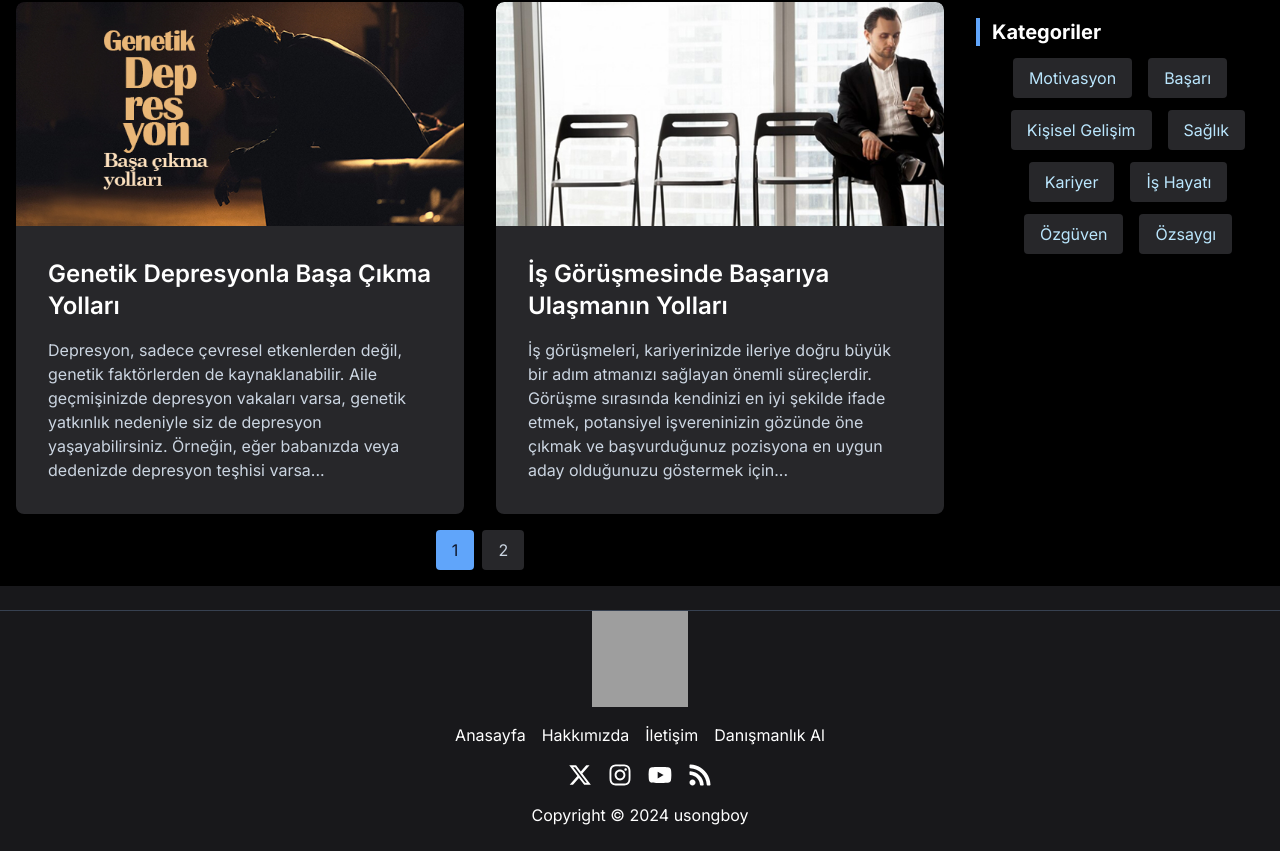
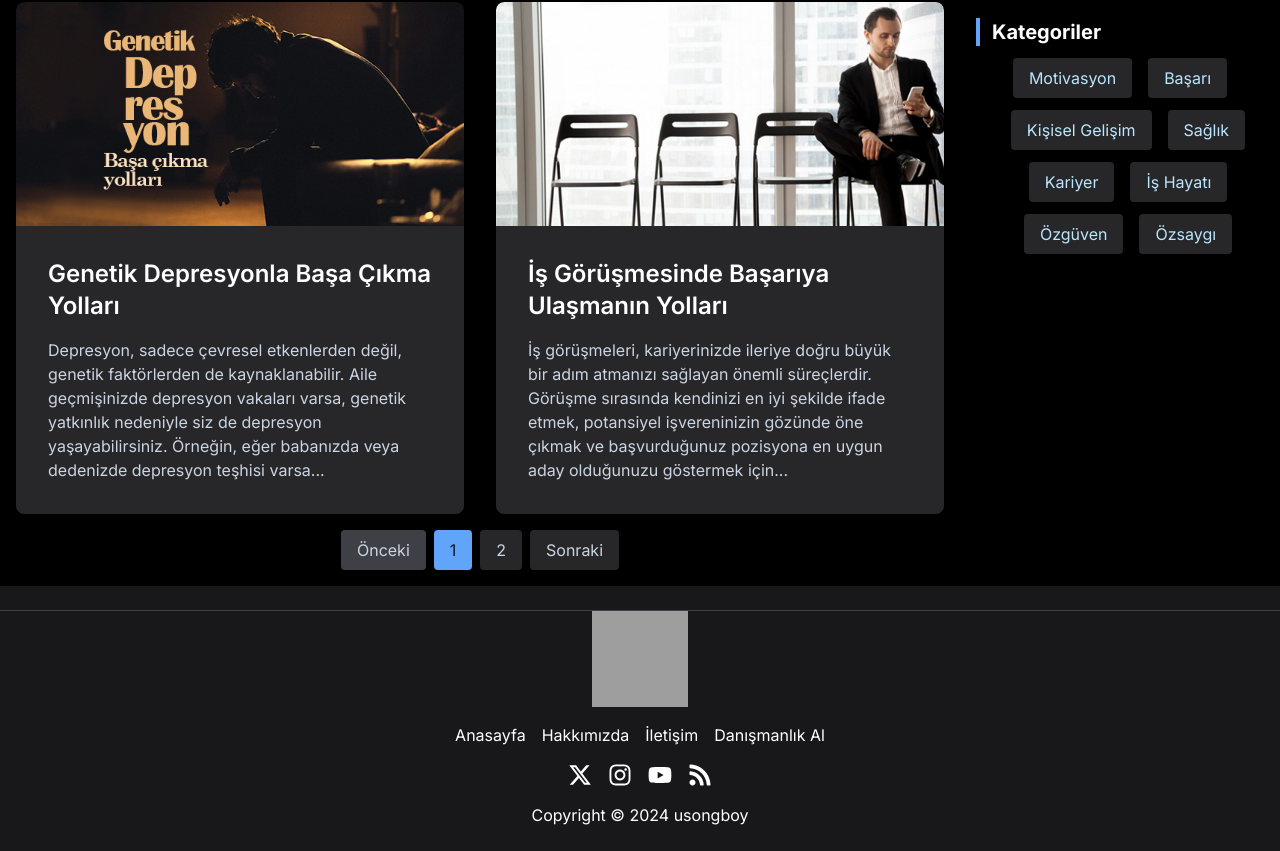
Before and after one commit to onurtaskirancom/usongboy, a Next.js app: page / in a window 1280 px wide. Shown: the part 1774-2625 px from the top of the page. Built offline with nearby package versions, Linux system fonts and the light colour scheme; no server answers; grey boxes are pictures that could not be loaded.

Commit message:
added pagination button

```diff
--- a/app/kategori/[category]/CategoryPageClient.js
+++ b/app/kategori/[category]/CategoryPageClient.js
@@ -52,7 +52,19 @@ export default function CategoryPageClient({ category }) {
         </h1>
         <BlogList posts={currentPosts} />
         {totalPages > 1 && (
-          <div className="pagination mt-4 flex justify-center">
+          <div className="pagination mt-4 flex justify-center items-center">
+            <button
+              onClick={() => paginate(currentPage - 1)}
+              disabled={currentPage === 1}
+              className={`px-4 py-2 mx-1 rounded ${
+                currentPage === 1
+                  ? 'bg-zinc-700 text-slate-300'
+                  : 'bg-zinc-800 text-slate-300'
+              }`}
+            >
+              Önceki
+            </button>
+
             {Array.from({ length: totalPages }, (_, index) => (
               <button
                 key={index + 1}
@@ -66,6 +78,18 @@ export default function CategoryPageClient({ category }) {
                 {index + 1}
               </button>
             ))}
+
+            <button
+              onClick={() => paginate(currentPage + 1)}
+              disabled={currentPage === totalPages}
+              className={`px-4 py-2 mx-1 rounded ${
+                currentPage === totalPages
+                  ? 'bg-zinc-700 text-slate-300'
+                  : 'bg-zinc-800 text-slate-300'
+              }`}
+            >
+              Sonraki
+            </button>
           </div>
         )}
       </div>
--- a/app/page.js
+++ b/app/page.js
@@ -93,7 +93,19 @@ export default function Home() {
         <div className="flex flex-col md:flex-row">
           <main className="w-full md:w-3/4 p-4">
             <BlogList posts={currentPosts} />
-            <div className="pagination mt-4 flex justify-center">
+            <div className="pagination mt-4 flex justify-center items-center">
+              <button
+                onClick={() => paginate(currentPage - 1)}
+                disabled={currentPage === 1}
+                className={`px-4 py-2 mx-1 rounded ${
+                  currentPage === 1
+                    ? 'bg-zinc-700 text-slate-300'
+                    : 'bg-zinc-800 text-slate-300'
+                }`}
+              >
+                Önceki
+              </button>
+
               {Array.from({ length: totalPages }, (_, index) => (
                 <button
                   key={index + 1}
@@ -107,6 +119,17 @@ export default function Home() {
                   {index + 1}
                 </button>
               ))}
+              <button
+                onClick={() => paginate(currentPage + 1)}
+                disabled={currentPage === totalPages}
+                className={`px-4 py-2 mx-1 rounded ${
+                  currentPage === totalPages
+                    ? 'bg-zinc-700 text-slate-300'
+                    : 'bg-zinc-800 text-slate-300'
+                }`}
+              >
+                Sonraki
+              </button>
             </div>
           </main>
           <aside className="w-full md:w-1/4 p-4">
--- a/app/posts/is-gorusmesinde-basariya-ulasmanin-yollari.mdx
+++ b/app/posts/is-gorusmesinde-basariya-ulasmanin-yollari.mdx
@@ -6,8 +6,11 @@ categories:
   - Kariyer
   - İş Hayatı
 excerpt: >-
-  İş görüşmeleri, kariyerinizde ileriye doğru büyük bir adım atmanızı sağlayan önemli süreçlerdir. Görüşme sırasında kendinizi en iyi şekilde ifade etmek, potansiyel işvereninizin gözünde öne çıkmak ve başvurduğunuz pozisyona en uygun aday olduğunuzu göstermek için...
-views: 51
+  İş görüşmeleri, kariyerinizde ileriye doğru büyük bir adım atmanızı sağlayan
+  önemli süreçlerdir. Görüşme sırasında kendinizi en iyi şekilde ifade etmek,
+  potansiyel işvereninizin gözünde öne çıkmak ve başvurduğunuz pozisyona en
+  uygun aday olduğunuzu göstermek için...
+views: 52
 image: /images/blog/is-gorusmesi.jpg
 ---
 
--- a/app/search/SearchResultsClient.js
+++ b/app/search/SearchResultsClient.js
@@ -52,7 +52,19 @@ export default function SearchResultsClient({ searchParams }) {
         {currentPosts.length > 0 ? (
           <>
             <BlogList posts={currentPosts} />
-            <div className="pagination mt-4 flex justify-center">
+            <div className="pagination mt-4 flex justify-center items-center">
+              <button
+                onClick={() => paginate(currentPage - 1)}
+                disabled={currentPage === 1}
+                className={`px-4 py-2 mx-1 rounded ${
+                  currentPage === 1
+                    ? 'bg-zinc-700 text-slate-300'
+                    : 'bg-zinc-800 text-slate-300'
+                }`}
+              >
+                Önceki
+              </button>
+
               {Array.from({ length: totalPages }, (_, index) => (
                 <button
                   key={index + 1}
@@ -66,6 +78,18 @@ export default function SearchResultsClient({ searchParams }) {
                   {index + 1}
                 </button>
               ))}
+
+              <button
+                onClick={() => paginate(currentPage + 1)}
+                disabled={currentPage === totalPages}
+                className={`px-4 py-2 mx-1 rounded ${
+                  currentPage === totalPages
+                    ? 'bg-zinc-700 text-slate-300'
+                    : 'bg-zinc-800 text-slate-300'
+                }`}
+              >
+                Sonraki
+              </button>
             </div>
           </>
         ) : (
```
